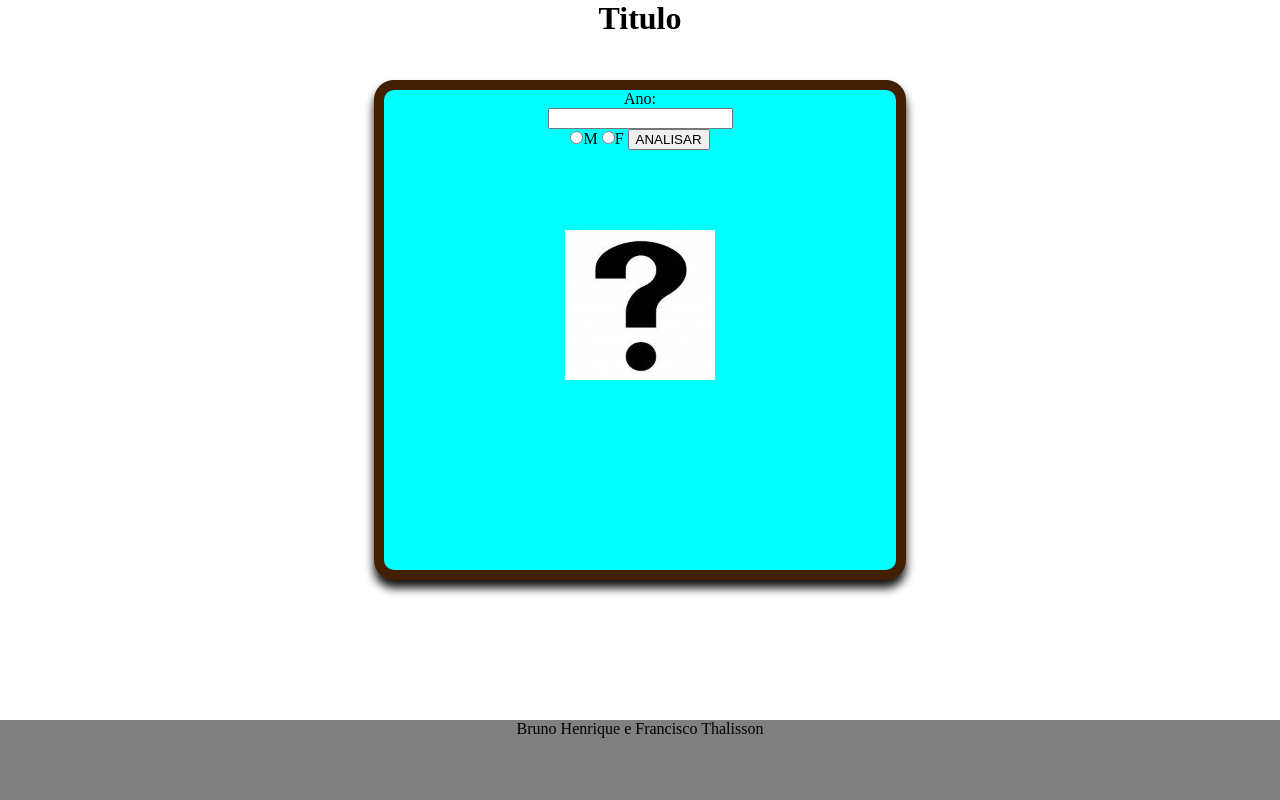
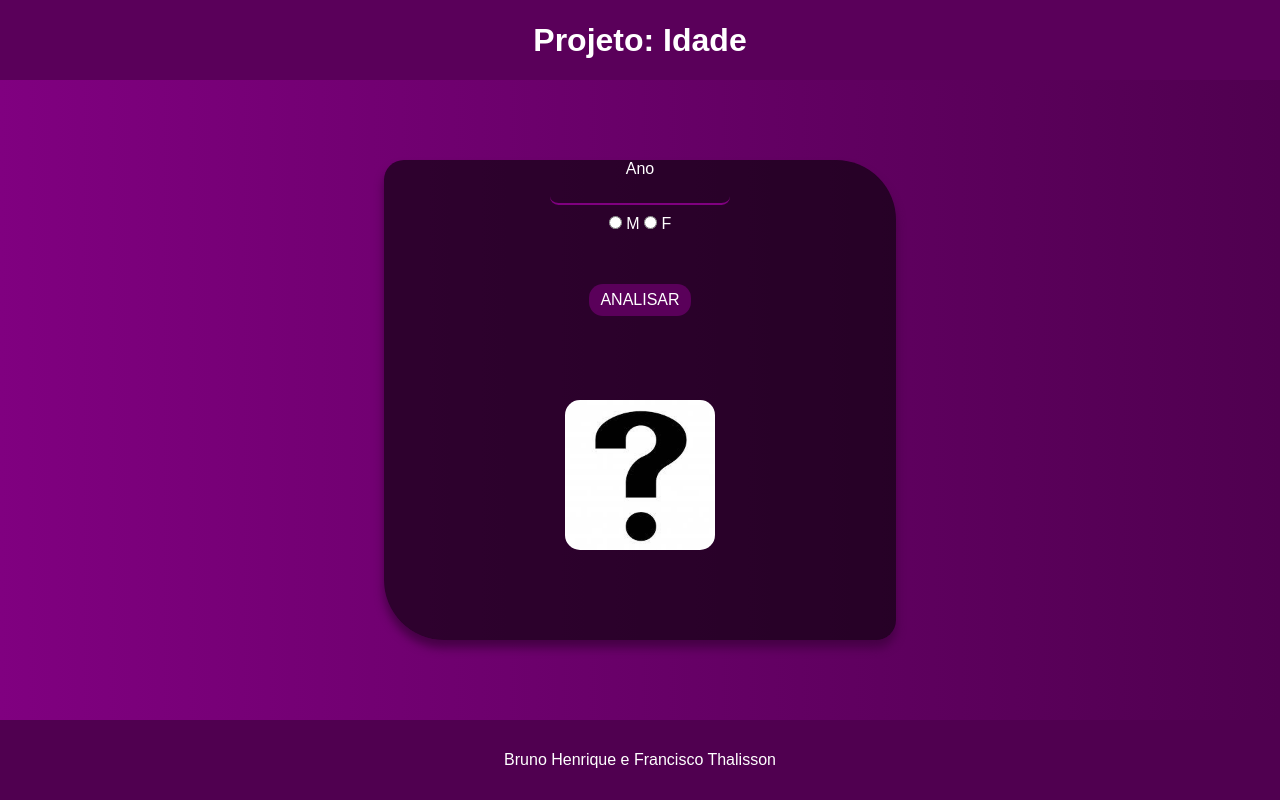
Before and after one commit to BrunoHAS/Projeto-Idade, a plain HTML site: page index.html in a window 1280 px wide. Drawn offline with Linux system fonts and the light colour scheme.

Commit message:
update visual

```diff
--- a/index.html
+++ b/index.html
@@ -9,16 +9,16 @@
 </head>
 <body>
     <header>
-        <h1>Titulo</h1>
+        <h1>Projeto: Idade</h1>
     </header>
 
     <main>
         <section>
             <div id="dados">
-                <label>Ano:</label>
+                <label>Ano</label>
                 <input type="number" id="ano">
-                <input type="radio" name="genero" class="genero" value="M">M
-                <input type="radio" name="genero" class="genero" value="F">F
+                <input type="radio" name="genero" class="genero" value="M">  M
+                <input type="radio" name="genero" class="genero" value="F">  F
                 <button onclick="verificar()">ANALISAR</button>
 
             </div>
--- a/index.js
+++ b/index.js
@@ -13,7 +13,11 @@ function verificar(){
     }
 
     if(sexo == "M"){
-        if((idade >= 0) && (idade <= 12)){
+        if(idade < 0){
+            p.innerText = "Isso foi um erro ou você é um viajante temporal?!"
+            img.setAttribute("src","")
+        }
+        else if((idade >= 0) && (idade <= 12)){
             p.innerText = "Você é criança"
             img.setAttribute("src","img/criançaM.jpg")
         }
@@ -31,12 +35,16 @@ function verificar(){
         }
         else{
             p.innerText = "Você é pó amigo..."
-            img.setAttribute("src","img/póM.jpg")
+            img.setAttribute("src","img/cinzas.jpg")
         }
     }
 
     if(sexo == "F"){
-        if((idade >= 0) && (idade <= 12)){
+        if(idade < 0){
+            p.innerText = "Isso foi um erro ou você é um viajante temporal?!"
+            img.setAttribute("src","")
+        }
+        else if((idade >= 0) && (idade <= 12)){
             p.innerText = "Você é criança"
             img.setAttribute("src","img/criançaF.jpg")
         }
@@ -54,7 +62,7 @@ function verificar(){
         }
         else{
             p.innerText = "Você é pó amiga..."
-            img.setAttribute("src","img/póF.jpg")
+            img.setAttribute("src","img/cinzas.jpg")
         }
     }
 }
--- a/style.css
+++ b/style.css
@@ -1,39 +1,62 @@
 *{
     margin: 0px;
+    padding: 0px;
+    font-family:Arial, Helvetica, sans-serif;
+    color: white;
 
 }
 
-body{
+body, html{
     width: 100%;
     height: 100%;
 }
 
+body{
+    background-image: linear-gradient(90deg, purple, rgb(80, 0, 80));
+    background-repeat: no-repeat;
+    background-size: 100vw 100vh;
+}
+
 header{
-    display: block;
-    text-align: center;
+    position: absolute;
+    top: 0px;
     width: 100%;
     height: 10vh;
+    text-align: center;
+    background-color: rgb(90, 0, 90);
+}
+
+header h1{
+    position: relative;
+    top: 50%;
+    transform: translate(0%, -50%)
 }
 
 main{
-    width: 100%;
+    width: 100vw;
     height: 80vh;
+    position: relative;
+    top: 10vh;
 }
 
 section{
-    background-color: cyan;
+    position: relative;
+    top: 50%;
+    left: 50%;
+    transform: translate(-50%, -50%);
+    background-color: rgba(3, 3, 3, 0.6);
     width: 40vw;
     height: 60vh;
-    margin-left: auto;
-    margin-right: auto;
-    border: 10px solid rgb(65, 31, 0);
-    border-radius: 20px;
-    box-shadow: 0px 8px 10px rgb(19, 19, 19);
+    border: 0px;
+    border-radius: 20px 60px;
+    box-shadow: 0px 8px 10px rgb(70, 0, 70);
 }
 
 div#dados{
     display:block;
     text-align: center;
+    height: 30vh;
+
 }
 
 div#dados > label{
@@ -42,13 +65,37 @@ div#dados > label{
 }
 
 div#dados > input#ano{
+    color: white;
     display: block;
     margin-left: auto;
     margin-right: auto;
+    margin-top: 10px;
+    margin-bottom: 10px;
+    padding-left: 3px;
+    background: transparent;
+    border: none;
+    border-bottom: 2px solid purple;
+    border-radius: 12px;
+    outline: none;
+}
+
+div#dados > button{
+    background-color: rgb(90, 0, 90);
+    display: block;
+    margin-left: auto;
+    margin-right: auto;
+    margin-top: 10%;
+    border: none;
+    width: 8vw;
+    height: 4vh;
+    border-radius: 14px;
+    font-size: 16px;
 }
 
 div#resultado{
     text-align: center;
+    height: 30vh;
+
 }
 
 div#resultado > button{
@@ -62,19 +109,22 @@ div#resultado > button{
 div#resultado > img{
     width: 150px;
     height: 150px;
-    margin-top: 10vh;
+    border-radius: 15px;
 
-}
-
-div#resultado > p{
-    margin-top: 3vh
 }
 
 footer{
     text-align: center;
-    top: 50%;
-    background-color: gray;
+    background-color: rgb(80, 0, 80);
     width: 100%;
     height: 10vh;
+    position: relative;
+    margin-top: 10vh;
     margin-bottom: 0px;
 }
+
+footer > p{
+    position: relative;
+    top: 50%;
+    transform: translate(0%, -50%)
+}
```
Also changed, not shown: 1 other file.
